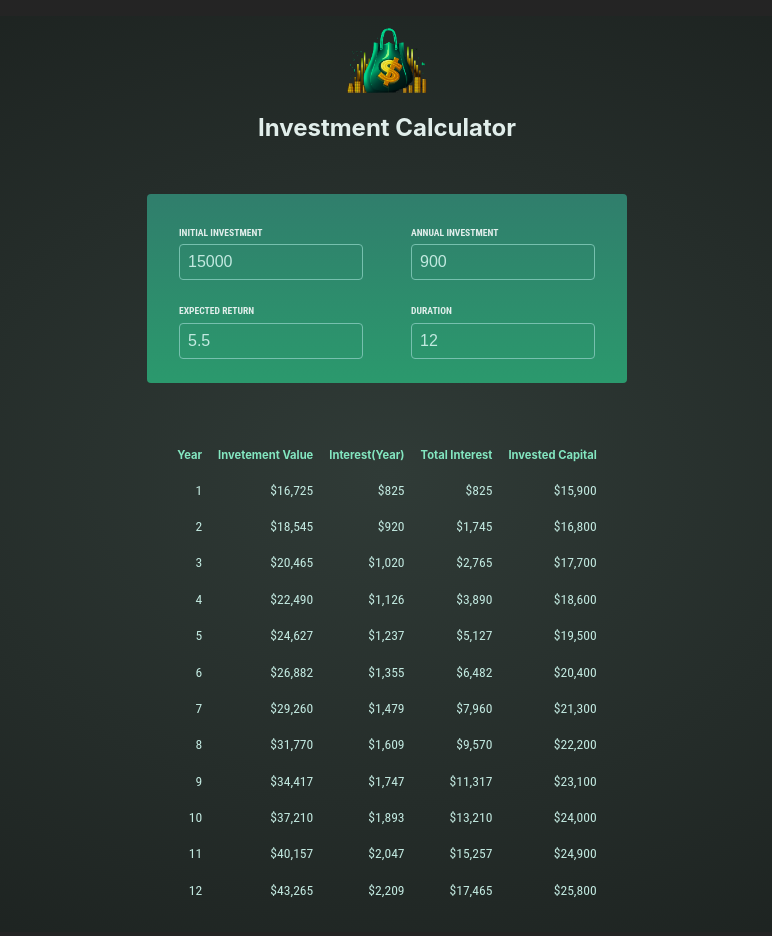
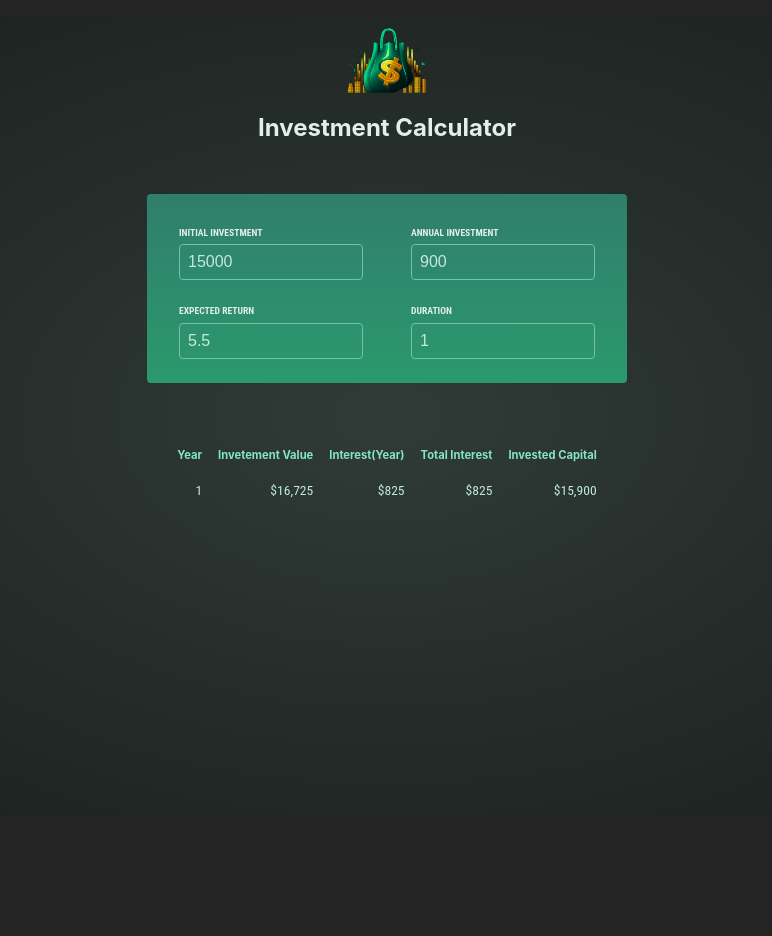
Before and after one commit to SheriefElnahas/react-small-projects, a React (Vite) app in the folder 04-investment calculator/: page / in a window 1280 px wide. Shown: the top 936 px of the page, without its empty margins (253-1025 px from the left). After the commit the page ends 816 px from the top, so only its background shows below. Built offline with nearby package versions, Linux system fonts and the light colour scheme.

Commit message:
add min value and remove console.log

```diff
--- a/04-investment calculator/src/App.jsx
+++ b/04-investment calculator/src/App.jsx
@@ -5,11 +5,7 @@ import InvestmentForm from './InvestmentForm';
 import Output from './Output';
 
 function App() {
-  const [formData, setFormData] = useState({ initialInvestment: 15000, annualInvestment: 900, expectedReturn: 5.5, duration: 12 });
-
-  // function handleInvestValues({ initialInvest, annualInvest, expectedReturn, duration }) {
-  //   console.log(initialInvest, annualInvest, expectedReturn, duration);
-  // }
+  const [formData, setFormData] = useState({ initialInvestment: 15000, annualInvestment: 900, expectedReturn: 5.5, duration: 1 });
 
   return (
     <>
--- a/04-investment calculator/src/InvestmentForm.jsx
+++ b/04-investment calculator/src/InvestmentForm.jsx
@@ -1,7 +1,7 @@
 function InvestmentForm({ formData, setFormData }) {
   function handleChange(e) {
     setFormData((prevFormData) => {
-      return { ...prevFormData, [e.target.name]: e.target.value };
+      return { ...prevFormData, [e.target.name]: Number(e.target.value) };
     });
   }
 
@@ -10,24 +10,24 @@ function InvestmentForm({ formData, setFormData }) {
       <div className="input-group">
         <p>
           <label htmlFor="initial-investment">Initial Investment</label>
-          <input type="number" id="initial-investment" name="initialInvestment" onChange={handleChange} value={formData.initialInvestment} />
+          <input type="number" id="initial-investment" name="initialInvestment" onChange={handleChange} value={formData.initialInvestment} min={100} />
         </p>
 
         <p>
           <label htmlFor="annual-investment">Annual Investment</label>
-          <input type="number" id="annual-investment" name="annualInvestment" onChange={handleChange} value={formData.annualInvestment} />
+          <input type="number" id="annual-investment" name="annualInvestment" onChange={handleChange} value={formData.annualInvestment} min={100} />
         </p>
       </div>
 
       <div className="input-group">
         <p>
           <label htmlFor="expected-return">Expected Return</label>
-          <input type="number" id="expected-return" name="expectedReturn" onChange={handleChange} value={formData.expectedReturn} />
+          <input type="number" id="expected-return" name="expectedReturn" onChange={handleChange} value={formData.expectedReturn} min={0.1} />
         </p>
 
         <p>
           <label htmlFor="duration">Duration</label>
-          <input type="number" id="duration" name="duration" onChange={handleChange} value={formData.duration} />
+          <input type="number" id="duration" name="duration" onChange={handleChange} value={formData.duration} min={1} />
         </p>
       </div>
     </form>
```
Also changed, not shown: 04-investment calculator/src/Output.jsx (+0 -10 lines).
